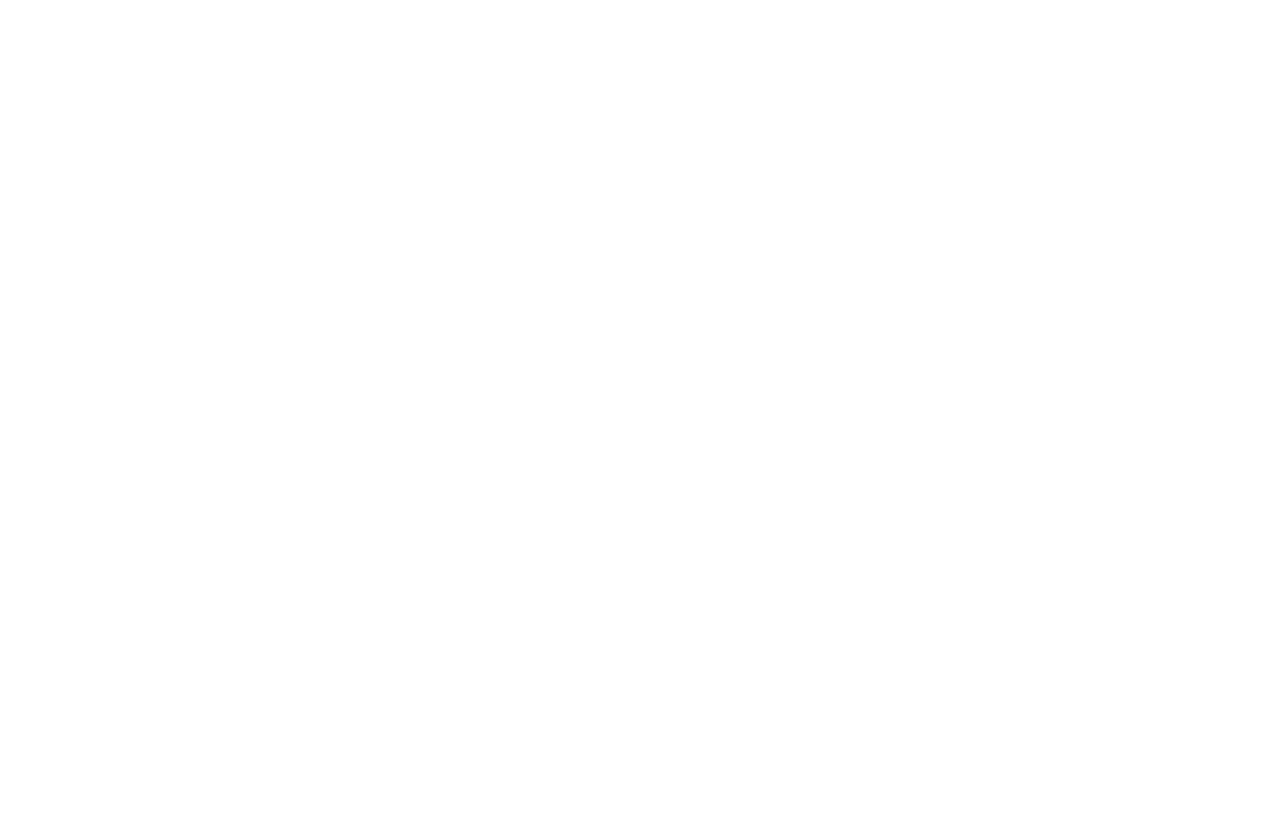
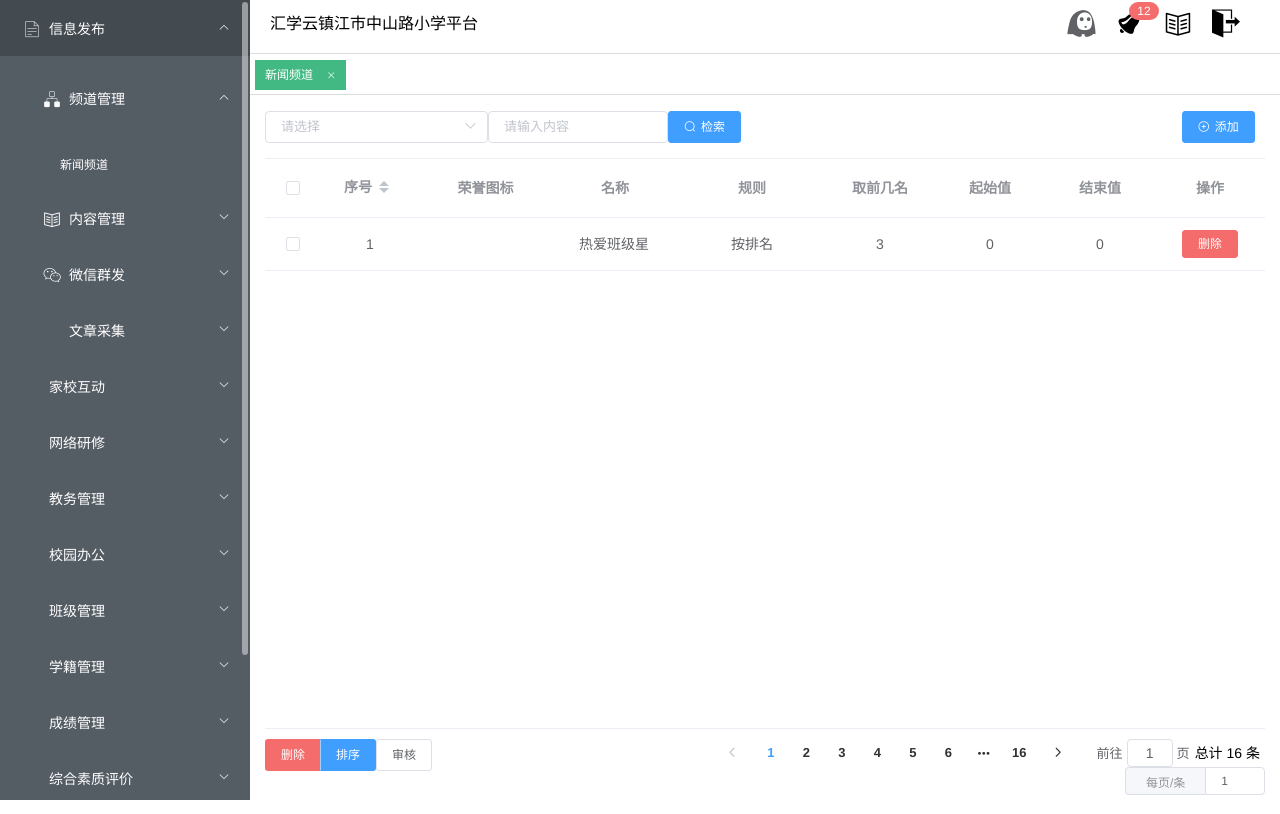
Before and after one commit to life881006/my-project, a Vue app: page /#/news/newsList in a window 1280 px wide. Built offline with nearby package versions, Linux system fonts and the light colour scheme.

Commit message:
ver 0.44

```diff
--- a/src/components/headerSearchNav.vue
+++ b/src/components/headerSearchNav.vue
@@ -77,7 +77,6 @@
 			eee:function(val){
 				this.$store.state.select=val;
 			}
-
 		}
 	}
 </script>
--- a/src/components/pagination.vue
+++ b/src/components/pagination.vue
@@ -9,26 +9,53 @@
 	      layout=" prev, pager, next, jumper"
 	      :total="tCount">
 	    </el-pagination>
-	    <el-input id="everpageNumber" size="mini" :value="defaultEPage" maxlength="5" @blur="setEveryPage">
+	    <el-input id="everpageNumber" size="mini" :value="ePage" maxlength="5" @blur="setEveryPage">
 			<template slot="prepend">每页/条</template>
 		</el-input>
-
     </div>
 </template>
 
 <script>
+	let pageList;
+	let currentPath;
 
 	export default {
+	data() {
+		return {
+			tCount:0,
+			ePage:0,
+			cPage:0,
+		};
+	},
+	created(){
+		pageList = this.$store.state.pagination.paginationList;
+		currentPath = this.$router.history.current.path;
+		for(let item of pageList){
+			if(item.path === currentPath){
+				this.tCount=item.totalCount;
+				this.ePage=item.everyPage;
+				this.cPage=item.currentPage;
+				return false;
+			}
+		}
+	},
+	/*
+	props:['totalCount','everyPage','currentPage'],
+	*/
 	methods: {
 		handleSizeChange(val) {
 			this.ePage = val;
-			//子组件给父组件传值
-			this.$emit('pSize',val);
+			this.$emit('pSize',val);//子组件给父组件传值
 		},
 		handleCurrentChange(val) {
 			this.cPage = val;
-			//子组件给父组件传值
-			this.$emit('cPage',val);
+			for(let item of pageList){
+				if(item.path === currentPath){
+					item.currentPage=val;
+					this.$emit('cPage',val);//子组件给父组件传值
+					return false;
+				}
+			}
 		},
 		setEveryPage(){
 			let inputEveryPage = Number(document.getElementById("everpageNumber").value);
@@ -47,29 +74,30 @@
 				document.getElementById("everpageNumber").value="";
 				return false;
 			}
-			this.ePage = inputEveryPage;
-			this.handleSizeChange(this.ePage);
+
+			for(let item of pageList){
+				if(item.path === currentPath){
+					this.ePage=inputEveryPage;
+					item.everyPage=inputEveryPage;
+					this.handleSizeChange(inputEveryPage);
+					return false;
+				}
+			}
 		}
 	},
-	data() {
-		return {
-			tCount:this.totalCount,
-			ePage:this.everyPage,
-			cPage:this.currentPage,
-			defaultEPage:this.everyPage,
-		};
-	},
-	props:['totalCount','everyPage','currentPage'],
 	watch:{
+		/*
 		currentPage(val){
 			this.cPage=val;
 		},
 		everyPage(val){
+			this.defaultEPage = val;
 			this.ePage=val;
 		},
 		totalCount(val){
 			this.tCount=val;
 		},
+		*/
 	}
 }
 </script>
--- /dev/null
+++ b/src/module/home.vue
@@ -0,0 +1,20 @@
+<template>
+	<div id="">
+	ewqeq
+	</div>
+</template>
+
+<script>
+	export default {
+		name: "homePage",
+		data: () => {
+			return {
+
+
+			}
+		}
+	}
+</script>
+
+<style>
+</style>
--- a/src/module/table_one/table_oneList.vue
+++ b/src/module/news/newsList.vue
@@ -43,6 +43,7 @@
 					</template>
 				</el-table-column>
 			</el-table>
+
 			<div class="paginationArea">
 				<el-col :xs="8" :sm="8" :md="8" :lg="8">
 					<el-button-group>
@@ -58,9 +59,10 @@
 					</el-dropdown>
 				</el-col>
 				<el-col :xs="16" :sm="16" :md="16" :lg="16">
-					<pagination @pSize="getPageSize" @cPage="getCurrentPage" :currentPage="currentPage" :everyPage="everyPage" :totalCount="totalCount"></pagination>
+					<pagination @pSize="getPageSize" @cPage="getCurrentPage"></pagination>
 				</el-col>
 			</div>
+
 		</div>
 </template>
 
@@ -264,23 +266,39 @@
 			return {
 				tableData3: tableInfo.data,
 				multipleSelection: [],
-				totalCount:tableInfo.data.length,
+				mainTableHeight:this.mainContentHeight+"px",
+				everyPage:pageInfo.everyPage,
 				currentPage:pageInfo.currentPage,
-				mainTableHeight:this.mainContentHeight+"px"
 			}
 		},
 		props:['mainContentHeight'],
 		created(){
-			if(pageInfo.totalCount<global.everyPage){
-				this.everyPage = pageInfo.totalCount;
-			}else{
-				this.everyPage = global.everyPage;
+			let pageList = this.$store.state.pagination.paginationList;
+			let currentPath = this.$router.history.current.path;
+			for(let item of pageList){
+				if(item.path === currentPath){
+					this.everyPage=item.everyPage;
+					this.currentPage=item.currentPage;
+					return false;
+				}
 			}
-			//this.everyPage = number;
+			pageInfo.path=this.$router.history.current.path;
+			this.$store.dispatch("paginationAdd",pageInfo);//将页码信息插入
 		},
-		mounted:function(){
+		mounted(){
 
 		},
+		/*
+		computed:{
+			everyPage:()=>{
+				if(pageInfo.totalCount<global.everyPage){
+					return pageInfo.totalCount;
+				}else{
+					return global.everyPage;
+				}
+			}
+		},
+		*/
 		components:{headerNav,pagination},
 		methods: {
 			toggleSelection(rows) {
@@ -298,12 +316,6 @@
 			deleteThis(index,row){
 				this.tableData3.splice(index,1);
 			},
-			handleSizeChange(val) {
-				this.everyPage = val;
-			},
-			handleCurrentChange(val) {
-				this.currentPage = val;
-			},
 			aaa(){
 				alert("审核通过");
 			},
@@ -320,10 +332,8 @@
 		watch:{
 			mainContentHeight(val){
 				this.mainTableHeight = val+"px";
-			},
-			currentPage(val){
+			}
 
-			},
 			//:currentPage="currentPage" :everyPage="everyPage" :totalCount="totalCount"
 		}
 	}
--- a/src/router/index.js
+++ b/src/router/index.js
@@ -1,64 +1,45 @@
 import Vue from 'vue'
 import Router from 'vue-router'
-//import textVue from '@/components/textVue'
 import layout from '@/view/layout'
+import home from '@/view/home'
+
 Vue.use(Router);
 
 const router = new Router({
     routes:[
-    /*{//默认打开，可以是欢迎页
-        path: "",
-        component: tableVue,
-        redirect:"/table/",
-        children:[
-        	{
-        		path:"add",
-        		component:addTable
-        	}
-        ]
-    },*/
     {
-    	path:"/main",
-    	name:"main",
+    	path:'/news',
+    	name:'news',
     	component: layout ,
     	children:[
     		{
-    			path:"table_one",
-    			name:"table",
-    			component:() => import("@/module/table_one/table_oneList"),
+    			path:'newsList',
+    			name:'newsList',
     			meta:{title:'新闻频道'},
-    			children:[
-	    			{
-		    			path:"add",
-		    			component:() => import("@/module/table_one/addTable"),
-		    		}
-    			]
+    			component:() => import('@/module/news/newsList'),
     		},
     		{
-    			path:"add",
-    			name:"table_add",
+    			path:'add',
+    			name:'table_add',
     			meta:{title:'添加'},
-    			component:() => import("@/module/table_one/addTable"),
-
+    			component:() => import('@/module/news/newsAdd'),
     		},
     	]
     },
-    /*{
-        path: "/table",
-        component: tableVue ,
-        children:[
-        	{
-        		path:"",
-        		component:mainList
-        	},
-        	{
-        		path:"add",
-        		component:addTable
-        	}
-        ]
-    },{
-        path: "/newsManagement", component: newsControll
-    }*/]
+    {
+    	path:'/',
+    	redirect: 'home',
+    	component: home ,
+    	children:[
+    		{
+    			path:'home',
+    			name:'homePage',
+    			meta:{title:'首页'},
+    			component:() => import('@/module/home')
+    		}
+    	]
+    }
+    ]
 })
 
 export default router;
--- a/src/store/getters.js
+++ b/src/store/getters.js
@@ -1,6 +1,7 @@
 //暴露给store.js
 const getters = {
-	visitTages : state => state.visitTagsList.visitedTags
+	visitTages : state => state.visitTagsList.visitedTags,
+	pagination : state => state.pagination.paginationList
 }
 
 export default getters
--- /dev/null
+++ b/src/store/modules/pagination.js
@@ -0,0 +1,19 @@
+const pagination = {
+	state: {
+		paginationList:[]
+	},
+	mutations:{
+		PAGINATION_ADD:(state,pagination)=>{
+			if(state.paginationList.some(v => v.path === pagination.path)) return;
+			state.paginationList.push(Object.assign({},pagination));
+		},
+
+	},
+	actions:{
+		paginationAdd({commit,state},pagination){
+			commit('PAGINATION_ADD',pagination);
+		},
+	}
+}
+
+export default pagination
--- a/src/store/store.js
+++ b/src/store/store.js
@@ -1,12 +1,14 @@
 import Vue from 'vue'
 import Vuex from 'vuex'
 import visitTags from './modules/visitTags'
+import pagination from './modules/pagination'
 import getters from './getters'
 Vue.use(Vuex)
 
 const store = new Vuex.Store({
   modules:{//状态集合
     visitTags,
+    pagination
   },
   getters/*,
   mutations:{
--- /dev/null
+++ b/src/view/home.vue
@@ -0,0 +1,31 @@
+<template>
+	<el-container>
+		<sideBar></sideBar>
+		<el-container>
+			<el-header height="48">
+				<navBar></navBar>
+			</el-header>
+			<el-main>
+				<router-view></router-view>
+			</el-main>
+		</el-container>
+	</el-container>
+</template>
+
+<script>
+	import sideBar from './sideBar/sideBar'
+	import navBar from './navBar/navBar'
+
+	export default {
+		name: "home",
+		data: ()=>{
+			return {
+
+			}
+		},
+		components:{sideBar,navBar},
+	}
+</script>
+
+<style>
+</style>
--- a/src/view/sideBar/sideBar.vue
+++ b/src/view/sideBar/sideBar.vue
@@ -27,7 +27,7 @@
                                 -->
 
 								<el-menu-item  v-for="moduleItem in modulePItem.children" :key="moduleItem.id" ref="moduleItem.id" :index="moduleItem.serialNumber+''">
-									<router-link class="routerLink" :to="{path:moduleItem.pcOpenUrl,params:{title:moduleItem.itemName}}">
+									<router-link class="routerLink" :to="{path:moduleItem.pcOpenUrl}">
 									{{moduleItem.itemName}}
 									</router-link>
 								</el-menu-item>
@@ -137,7 +137,7 @@
 				"id": "cc3b922b40584a90acb999f4aa720c1d",
 				"addition": 1
 			}, {
-				"pcOpenUrl": "/main/table_one",
+				"pcOpenUrl": "/news/newsList",
 				"appOpenUrl": "",
 				"itemName": "新闻频道",
 				"appIcon": "",
@@ -150,7 +150,7 @@
 				"id": "31e5469cd82a41f384b38cd0c8bad128",
 				"addition": 1
 			}, {
-				"pcOpenUrl": "/main/add",
+				"pcOpenUrl": "/",
 				"appOpenUrl": "",
 				"itemName": "文章管理",
 				"appIcon": "",
@@ -2648,34 +2648,7 @@
 			}
 		},
 		methods:{
-			goto: function(name,routerPath) {//
-				let itemObj = {};
-				itemObj.itemName = name;
-				itemObj.routerPath = routerPath;
-				this.$store.dispatch("addVistedTags",itemObj);
-				this.$router.push(routerPath);
-				/*
-				let itemObj = {};
-				let visited = false;
-				itemObj.itemName = name;
-				itemObj.routerPath = routerPath;
 
-				for(let i = 0;i<global.visitTagsList.length;i++){
-					let item = global.visitTagsList[i];
-					if(item.routerPath==routerPath){
-						item.active="active";
-						visited = true;
-					}else{
-						item.active="";
-					}
-				}
-				if(!visited){
-					itemObj.active = "active";
-					global.visitTagsList.push(itemObj);
-				}
-
-				*/
-			}
 		},
 		watch: {
 			sideBarHeight(val) {
@@ -2706,7 +2679,7 @@
 	#menu .el-submenu__title i{color:#fafafa}
 	#menu .el-scrollbar__thumb{background-color:rgba(240,240,240,0.5)}
 	#menu .el-scrollbar__wrap{overflow-x:hidden}
-	.routerLink{color:#fff;text-decoration: none;}
+	.routerLink{color:#fff;text-decoration: none;display: block;}
 	@media only screen and (min-width: 100px) and (max-width: 1159px) {
 		#menu {
 			width: auto;
--- a/src/view/visitTags/visitTags.vue
+++ b/src/view/visitTags/visitTags.vue
@@ -22,9 +22,7 @@
 
 		},
 		computed:{
-			/*routerHistory(){
-				return this.$store.state.visitTags.visitedTags;
-			},		*/
+
 		},
 		mounted() {
 		    this.addViewTags()
@@ -61,21 +59,6 @@
 			isActive(Obj){
 				return this.$router.history.current.path === Obj.path;
 			},
-			/*
-			goto(routerP){
-				let Items = this.routerHistory.map(function(item){
-					if(routerP == item.routerPath){
-						item.active = "active";
-					}else{
-						item.active = "";
-					}
-					return item;
-				});
-				this.routerHistory = Items;
-				this.$emit("visitList",this.routerHistory)
-				this.$router.push(routerP);
-			},
-			*/
 			moveToCurrentTag() {
 			    const items = this.$refs.item
 			    this.$nextTick(() => {
@@ -121,7 +104,7 @@
 		      } else if ($targetLeft + padding > -this.left && $targetLeft + $targetWidth < -this.left + $containerWidth - padding) {
 		        // tag in the current view
 		        // eslint-disable-line
-		        this.left = Math.random(0,1);
+		        this.left = Math.random(0,0.1);//刷新组件
 		      } else {
 		        // tag in the right
 		        this.left = -($targetLeft - ($containerWidth - $targetWidth) + padding)
@@ -139,8 +122,4 @@
 
 <style >
 
-	/*
-	#visitTags>.visitorTag>.router-link-active{background-color:#42B983;opacity: 1;color:#fff;border:0px}
-	#visitTags>.visitorTag>.router-link-active i{color:#fff}
-	*/
 </style>
```
Also changed, not shown: src/module/news/newsAdd.vue (renamed from src/module/table_one/addTable.vue).
